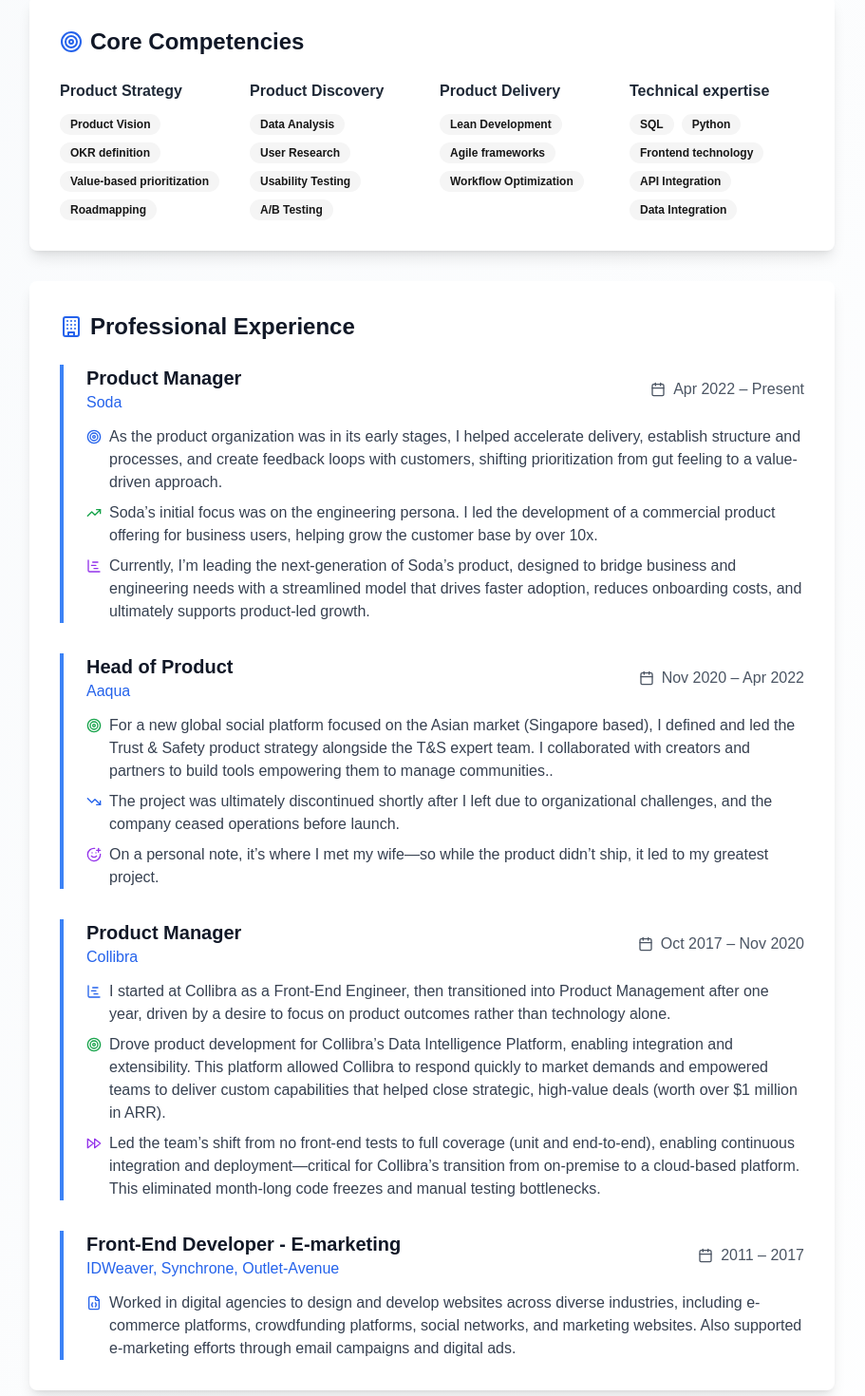
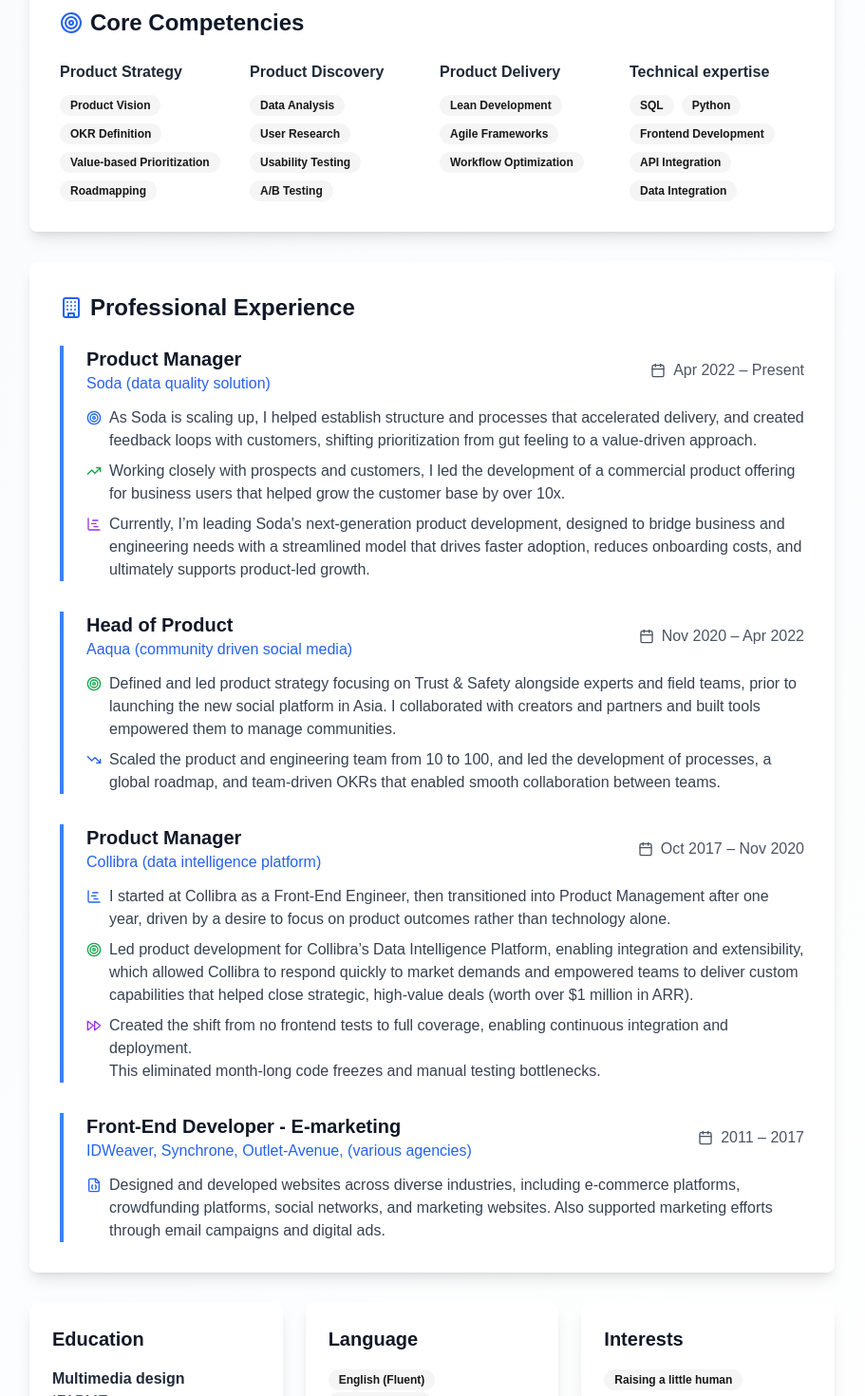
Before and after one commit to benjamin-pirotte/benjamin-pirotte.github.io, a Next.js app: page / in a window 1280 px wide. Shown: the part 400-1870 px from the top of the page at 95% size, without its empty margins (185-1096 px from the left). Built offline with nearby package versions, Linux system fonts and the light colour scheme.

Commit message:
improve resume

```diff
--- a/app/page.tsx
+++ b/app/page.tsx
@@ -92,7 +92,7 @@
   .border-l-4 { border-left-width: 2px !important; }
   .pl-6 { padding-left: 0.4rem !important; }
   .flex-wrap { flex-wrap: wrap !important; }
-  .gap-2 { gap: 0.125rem !important; }
+  .gap-2 { margin-left: 0.125rem !important; }
   .leading-relaxed { line-height: 1.3 !important; }
 
   /* Background and shadow adjustments */
@@ -116,7 +116,6 @@
       <div className="max-w-4xl mx-auto p-6 space-y-8">
         {/* Header Section */}
         <Card className="border-0 shadow-lg print-main-section">
-          {/* Print Button */}
           <CardContent className="p-8">
             <div>
               <div className="flex  flex-row gap-6 items-start">
@@ -127,7 +126,7 @@
                   </h2>
                   <div className="text-gray-600 eading-relaxed">
                     <p className="mb-6">
-                        Results-driven Product Manager with 15+ years of experience building products that solve real customer problems. Former software engineer turned product leader, driven by the belief that technology is just a means to deliver outcomes. <br/> I thrive in collaborative environments where customer impact, business goals, technical excellence, ownership, and autonomy drive success.
+                        Results-driven Product Manager with 15+ years of experience building products that solve real customer problems. Former software engineer turned product leader, driven by the belief that technology is just a means to deliver outcomes. I thrive in collaborative environments where customer impact, business goals, technical excellence, ownership, and autonomy drive success.
                     </p>
                   </div>
                 </div>
@@ -154,7 +153,7 @@
                   </div>
                 </div>
                 <div className="flex-0 justify-end print:hidden">
-                  <Button onClick={handlePrint} className="flex items-center gap-2 bg-gradient-to-r from-blue-600 to-purple-600 text-white hover:from-blue-700 hover:to-purple-700">
+                  <Button onClick={handlePrint} style={{marginTop: -20}} className="flex items-center gap-2 bg-gradient-to-r from-blue-600 to-purple-600 text-white hover:from-blue-700 hover:to-purple-700">
                     <Printer className="w-4 h-4" />
                     Save Resume
                   </Button>
@@ -177,8 +176,8 @@
                 <h4 className="font-semibold text-gray-800">Product Strategy</h4>
                 <div className="flex flex-wrap gap-2">
                   <Badge variant="secondary">Product Vision</Badge>
-                  <Badge variant="secondary">OKR definition</Badge>
-                  <Badge variant="secondary">Value-based prioritization</Badge>
+                  <Badge variant="secondary">OKR Definition</Badge>
+                  <Badge variant="secondary">Value-based Prioritization</Badge>
                   <Badge variant="secondary">Roadmapping</Badge>
                 </div>
               </div>
@@ -195,7 +194,7 @@
                 <h4 className="font-semibold text-gray-800">Product Delivery</h4>
                 <div className="flex flex-wrap gap-2">
                   <Badge variant="secondary">Lean Development</Badge>
-                  <Badge variant="secondary">Agile frameworks </Badge>
+                  <Badge variant="secondary">Agile Frameworks </Badge>
                   <Badge variant="secondary">Workflow Optimization</Badge>
                 </div>
               </div>
@@ -204,7 +203,7 @@
                 <div className="flex flex-wrap gap-2">
                   <Badge variant="secondary">SQL</Badge>
                   <Badge variant="secondary">Python</Badge>
-                  <Badge variant="secondary">Frontend technology</Badge>
+                  <Badge variant="secondary">Frontend Development</Badge>
                   <Badge variant="secondary">API Integration</Badge>
                   <Badge variant="secondary">Data Integration</Badge>
                 </div>
@@ -227,7 +226,7 @@
                 <div className="flex flex-col md:flex-row md:items-center md:justify-between mb-3">
                   <div>
                     <h4 className="text-xl font-semibold text-gray-900">Product Manager</h4>
-                    <p className="text-blue-600 font-medium"><a target="_blank" href="https://soda.io">Soda</a></p>
+                    <p className="text-blue-600 font-medium"><a target="_blank" href="https://soda.io">Soda</a> (data quality solution)</p>
                   </div>
                   <div className="flex items-center gap-2 text-gray-600">
                     <Calendar className="w-4 h-4" />
@@ -237,15 +236,15 @@
                 <ul className="space-y-2 text-gray-700">
                   <li className="flex items-start gap-2">
                     <Target className="w-4 h-4 mt-1 text-blue-600 flex-shrink-0" />
-                    <span>As the product organization was in its early stages, I helped accelerate delivery, establish structure and processes, and create feedback loops with customers, shifting prioritization from gut feeling to a value-driven approach.</span>
+                    <span>As Soda is scaling up, I helped establish structure and processes that accelerated delivery, and created feedback loops with customers, shifting prioritization from gut feeling to a value-driven approach.</span>
                   </li>
                   <li className="flex items-start gap-2">
                     <TrendingUp className="w-4 h-4 mt-1 text-green-600 flex-shrink-0" />
-                    <span>Soda’s initial focus was on the engineering persona. I led the development of a commercial product offering for business users, helping grow the customer base by over 10x.</span>
+                    <span>Working closely with prospects and customers, I led the development of a commercial product offering for business users that helped grow the customer base by over 10x.</span>
                   </li>
                   <li className="flex items-start gap-2">
                     <ChartGantt className="w-4 h-4 mt-1 text-purple-600 flex-shrink-0" />
-                    <span>Currently, I’m leading the next-generation of Soda’s product, designed to bridge business and engineering needs with a streamlined model that drives faster adoption, reduces onboarding costs, and ultimately supports product-led growth.</span>
+                    <span>Currently, I’m leading Soda's next-generation product development, designed to bridge business and engineering needs with a streamlined model that drives faster adoption, reduces onboarding costs, and ultimately supports product-led growth.</span>
                   </li>
                 </ul>
               </div>
@@ -255,7 +254,7 @@
                 <div className="flex flex-col md:flex-row md:items-center md:justify-between mb-3">
                   <div>
                     <h4 className="text-xl font-semibold text-gray-900">Head of Product</h4>
-                    <p className="text-blue-600 font-medium"><a target="_blank" href="https://www.ricemedia.co/aaqua-failed-startup-singapore/">Aaqua</a></p>
+                    <p className="text-blue-600 font-medium"><a target="_blank" href="https://www.ricemedia.co/aaqua-failed-startup-singapore/">Aaqua</a> (community driven social media)</p>
                   </div>
                   <div className="flex items-center gap-2 text-gray-600">
                     <Calendar className="w-4 h-4" />
@@ -265,15 +264,11 @@
                 <ul className="space-y-2 text-gray-700 ">
                   <li className="flex items-start gap-2">
                     <Target className="w-4 h-4 mt-1 text-green-600 flex-shrink-0" />
-                    <span>For a new global social platform focused on the Asian market (Singapore based), I defined and led the Trust & Safety product strategy alongside the T&S expert team. I collaborated with creators and partners to build tools empowering them to manage communities..</span>
+                    <span>Defined and led product strategy focusing on Trust & Safety alongside experts and field teams, prior to launching the new social platform in Asia. I collaborated with creators and partners and built tools empowered them to manage communities.</span>
                   </li>
                   <li className="flex items-start gap-2">
                     <TrendingDown className="w-4 h-4 mt-1 text-blue-600 flex-shrink-0" />
-                    <span>The project was ultimately discontinued shortly after I left due to organizational challenges, and the company ceased operations before launch.</span>
-                  </li>
-                  <li className="flex items-start gap-2">
-                    <SmilePlus className="w-4 h-4 mt-1 text-purple-600 flex-shrink-0" />
-                    <span>On a personal note, it’s where I met my wife—so while the product didn’t ship, it led to my greatest project.</span>
+                    <span>Scaled the product and engineering team from 10 to 100, and led the development of processes, a global roadmap, and team-driven OKRs that enabled smooth collaboration between teams.</span>
                   </li>
                 </ul>
               </div>
@@ -283,7 +278,7 @@
                 <div className="flex flex-col md:flex-row md:items-center md:justify-between mb-3">
                   <div>
                     <h4 className="text-xl font-semibold text-gray-900">Product Manager</h4>
-                    <p className="text-blue-600 font-medium"><a target="_blank" href="https://collibra.com">Collibra</a></p>
+                    <p className="text-blue-600 font-medium"><a target="_blank" href="https://collibra.com">Collibra</a> (data intelligence platform)</p>
                   </div>
                   <div className="flex items-center gap-2 text-gray-600">
                     <Calendar className="w-4 h-4" />
@@ -297,11 +292,11 @@
                   </li>
                   <li className="flex items-start gap-2">
                     <Target className="w-4 h-4 mt-1 text-green-600 flex-shrink-0" />
-                    <span>Drove product development for Collibra’s Data Intelligence Platform, enabling integration and extensibility. This platform allowed Collibra to respond quickly to market demands and empowered teams to deliver custom capabilities that helped close strategic, high-value deals (worth over $1 million in ARR).</span>
+                    <span>Led product development for Collibra’s Data Intelligence Platform, enabling integration and extensibility, which allowed Collibra to respond quickly to market demands and empowered teams to deliver custom capabilities that helped close strategic, high-value deals (worth over $1 million in ARR).</span>
                   </li>
                   <li className="flex items-start gap-2">
                     <FastForward className="w-4 h-4 mt-1 text-purple-600 flex-shrink-0" />
-                    <span>Led the team’s shift from no front-end tests to full coverage (unit and end-to-end), enabling continuous integration and deployment—critical for Collibra’s transition from on-premise to a cloud-based platform. This eliminated month-long code freezes and manual testing bottlenecks.</span>
+                    <span>Created the shift from no frontend tests to full coverage, enabling continuous integration and deployment. <br/> This eliminated month-long code freezes and manual testing bottlenecks.</span>
                   </li>
                 </ul>
               </div>
@@ -311,7 +306,7 @@
                 <div className="flex flex-col md:flex-row md:items-center md:justify-between mb-3">
                   <div>
                     <h4 className="text-xl font-semibold text-gray-900">Front-End Developer - E-marketing</h4>
-                    <p className="text-blue-600 font-medium"><a href="https://www.idweaver.com/" target="blank">IDWeaver</a>, <a href="https://www.synchrone.be/" target="blank">Synchrone</a>, Outlet-Avenue </p>
+                    <p className="text-blue-600 font-medium"><a href="https://www.idweaver.com/" target="blank">IDWeaver</a>, <a href="https://www.synchrone.be/" target="blank">Synchrone</a>, Outlet-Avenue, (various agencies)</p>
                   </div>
                   <div className="flex items-center gap-2 text-gray-600">
                     <Calendar className="w-4 h-4" />
@@ -321,7 +316,7 @@
                 <ul className="space-y-2 text-gray-700">
                   <li className="flex items-start gap-2">
                     <FileJson className="w-4 h-4 mt-1 text-blue-600 flex-shrink-0" />
-                    Worked in digital agencies to design and develop websites across diverse industries, including e-commerce platforms, crowdfunding platforms, social networks, and marketing websites. Also supported e-marketing efforts through email campaigns and digital ads.
+                    Designed and developed websites across diverse industries, including e-commerce platforms, crowdfunding platforms, social networks, and marketing websites. Also supported marketing efforts through email campaigns and digital ads.
 
                   </li>
                 </ul>
@@ -353,7 +348,7 @@
                 <h3 className="text-xl font-bold text-gray-900 mb-4">Language</h3>
                 <div className="space-y-4">
                   <div>
-                    <Badge variant="secondary">English</Badge>
+                    <Badge variant="secondary">English (Fluent)</Badge>
                     <Badge className="mr-2" variant="secondary">French (Native)</Badge>
                   </div>
                 </div>
```
